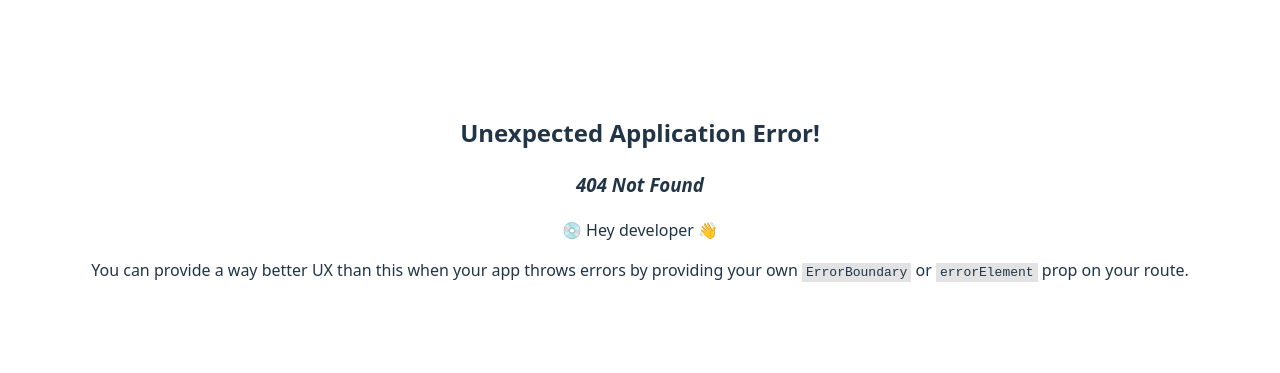
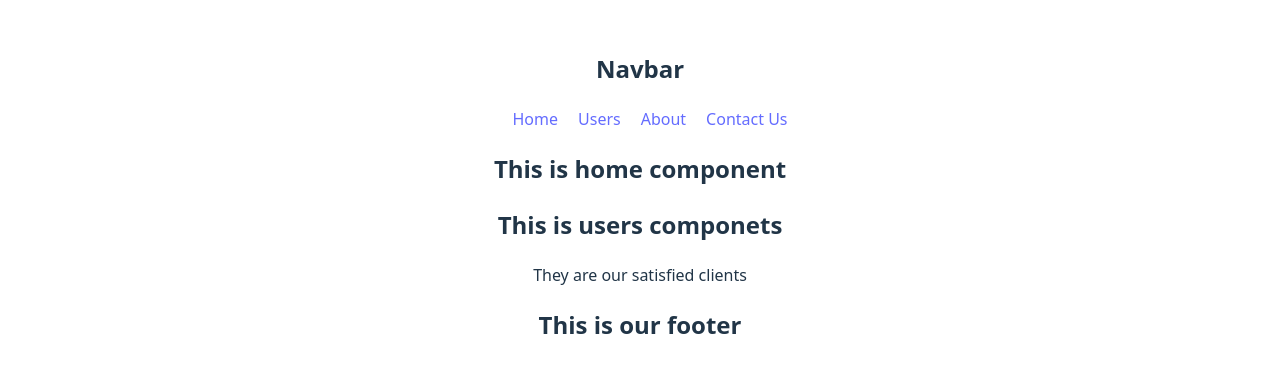
Before and after one commit to jnakht/introduction-to-react-router, a React (Vite) app: page /users in a window 1280 px wide. Before the commit this address had no page. Shown: the part 203-576 px from the top of the page. Built offline with nearby package versions, Linux system fonts and the light colour scheme.

Commit message:
header, footer- outlet

```diff
--- /dev/null
+++ b/src/Components/Footer/Footer.jsx
@@ -0,0 +1,11 @@
+
+
+const Footer = () => {
+    return (
+        <div>
+            <h2>This is our footer</h2>
+        </div>
+    );
+};
+
+export default Footer;
--- a/src/Components/Header/Header.jsx
+++ b/src/Components/Header/Header.jsx
@@ -8,6 +8,7 @@
             <ul className="">
 
                 <Link to="/">Home</Link>
+                <Link to="/users">Users</Link>
                 <Link to="/about">About</Link>
                 <Link to="/contact">Contact Us</Link>
 
--- a/src/Components/Home/Home.jsx
+++ b/src/Components/Home/Home.jsx
@@ -1,5 +1,6 @@
 import { Outlet } from "react-router-dom";
 import Header from "../Header/Header";
+import Footer from "../Footer/Footer";
 
 
 const Home = () => {
@@ -8,6 +9,7 @@
             <Header></Header>
             <h2>This is home component</h2>
             <Outlet></Outlet>
+            <Footer></Footer>
         </div>
     );
 };
--- /dev/null
+++ b/src/Components/Users/Users.jsx
@@ -0,0 +1,12 @@
+
+
+const Users = () => {
+    return (
+        <div>
+            <h2>This is users componets</h2>
+            <p>They are our satisfied clients</p>
+        </div>
+    );
+};
+
+export default Users;
```
Also changed, not shown: src/main.jsx (+7 -2 lines).
